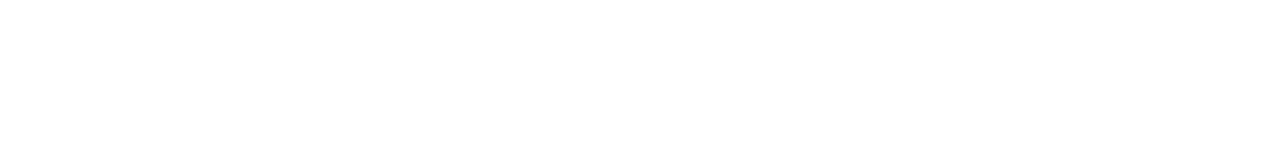
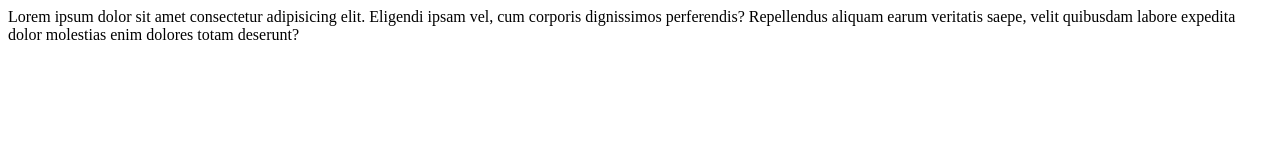
Before and after one commit to Sturmfunke/git_test, a plain HTML site: page index.html in a window 1280 px wide. Drawn offline with Linux system fonts and the light colour scheme.

Commit message:
Added text to index.html

```diff
--- a/index.html
+++ b/index.html
@@ -6,6 +6,6 @@
     <title>Document</title>
 </head>
 <body>
-
+    Lorem ipsum dolor sit amet consectetur adipisicing elit. Eligendi ipsam vel, cum corporis dignissimos perferendis? Repellendus aliquam earum veritatis saepe, velit quibusdam labore expedita dolor molestias enim dolores totam deserunt?
 </body>
 </html>
```
